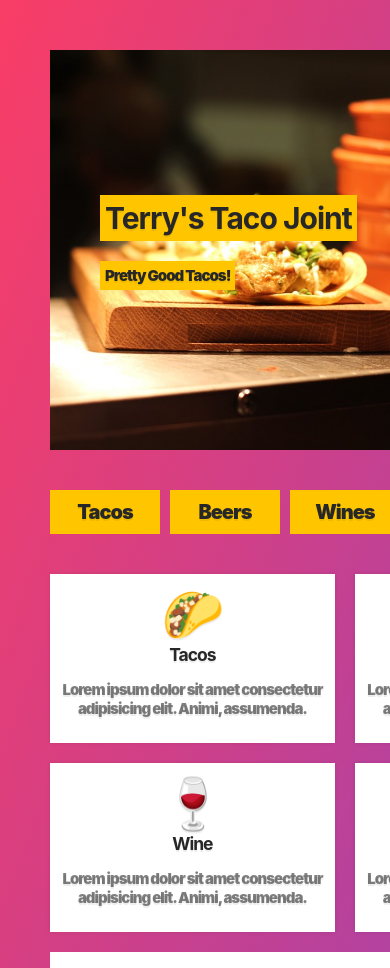
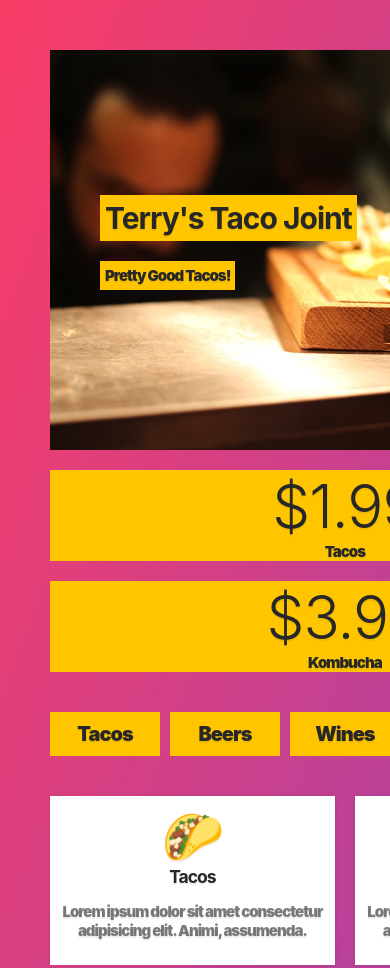
Before and after one commit to CarolEnache/responsive-with-grid, a website: page index.html in a window 390 px wide. Shown: the top 968 px of the page. Drawn offline with Linux system fonts and the light colour scheme.

Commit message:
apply media query for the top section

```diff
--- a/style.css
+++ b/style.css
@@ -164,3 +164,19 @@ img {
 .gallery h2:after {
     --direction: right;
 }
+
+@media (max-width: 700px) {
+    .top {
+        grid-template-areas:
+            'hero hero'
+            'cta1 cta2'
+    }
+}
+@media (max-width: 500px) {
+    .top {
+        grid-template-areas:
+            'hero'
+            'cta1'
+            'cta2'
+    }
+}
```
